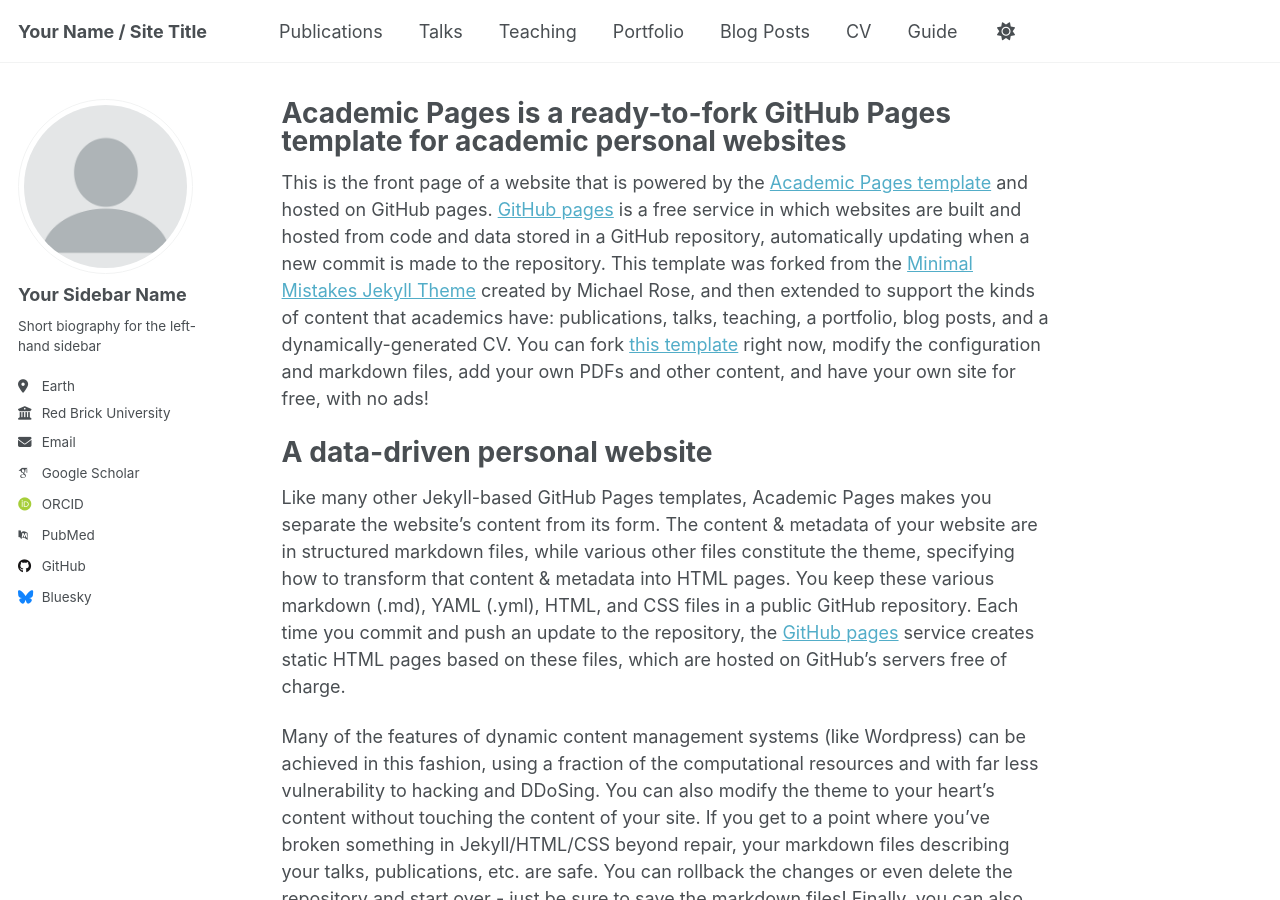
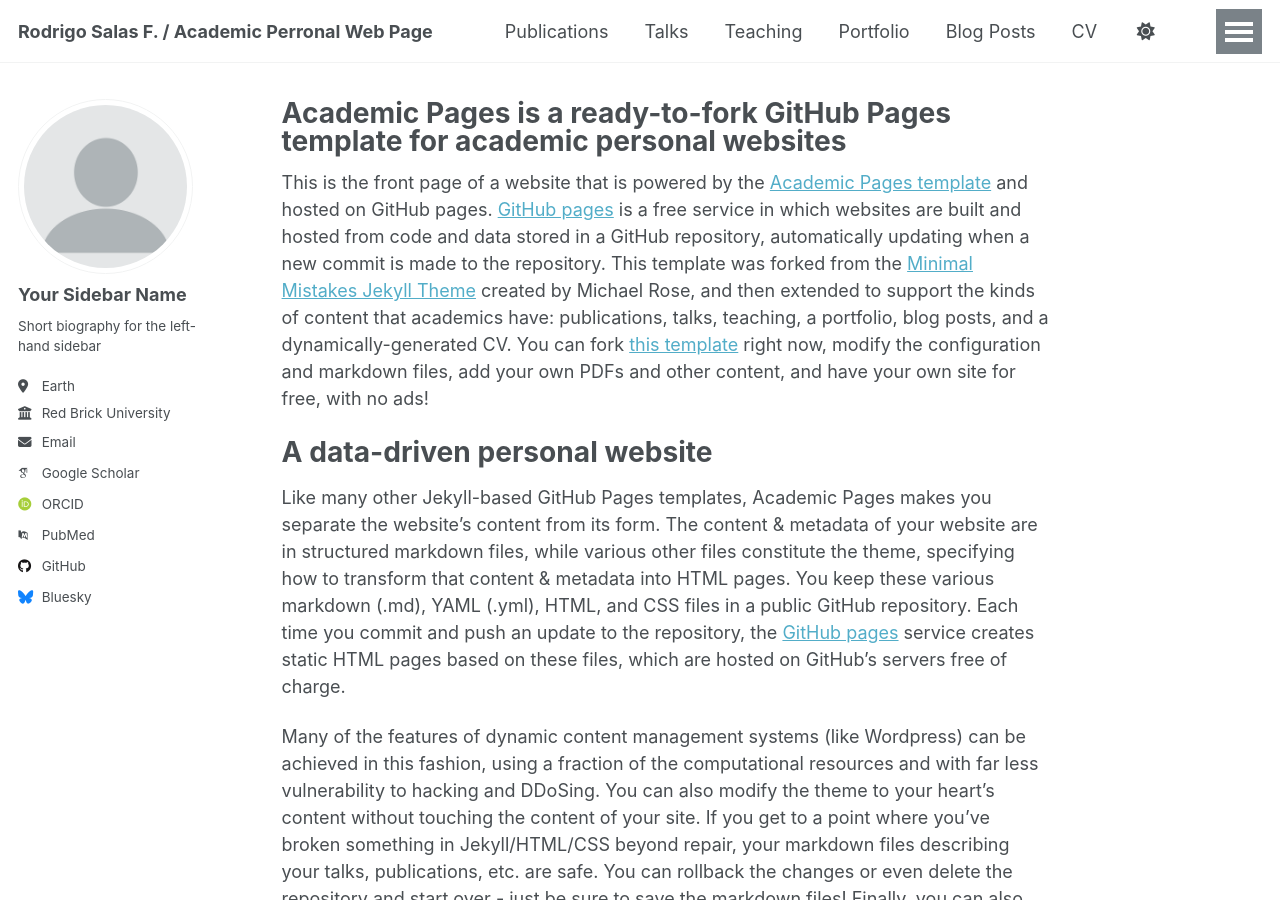
Before and after one commit to rodsalasf/Rodrigo-Salas-Fuentes, a Jekyll site: the page built from _pages/about.md, in a window 1280 px wide and 900 px high. Built offline with Jekyll 4.4.1, drawn with Linux system fonts in a browser that asks for light colours; some web fonts are replaced.

Commit message:
Update _config.yml

```diff
--- a/_config.yml
+++ b/_config.yml
@@ -9,7 +9,7 @@
 # Basic Site Settings
 locale                   : "en-US"
 site_theme               : "default"
-title                    : "Your Name / Site Title"
+title                    : "Rodrigo Salas F. / Academic Perronal Web Page"
 title_separator          : "-"
 name                     : &name "Your Name"
 description              : &description "personal description"
```
